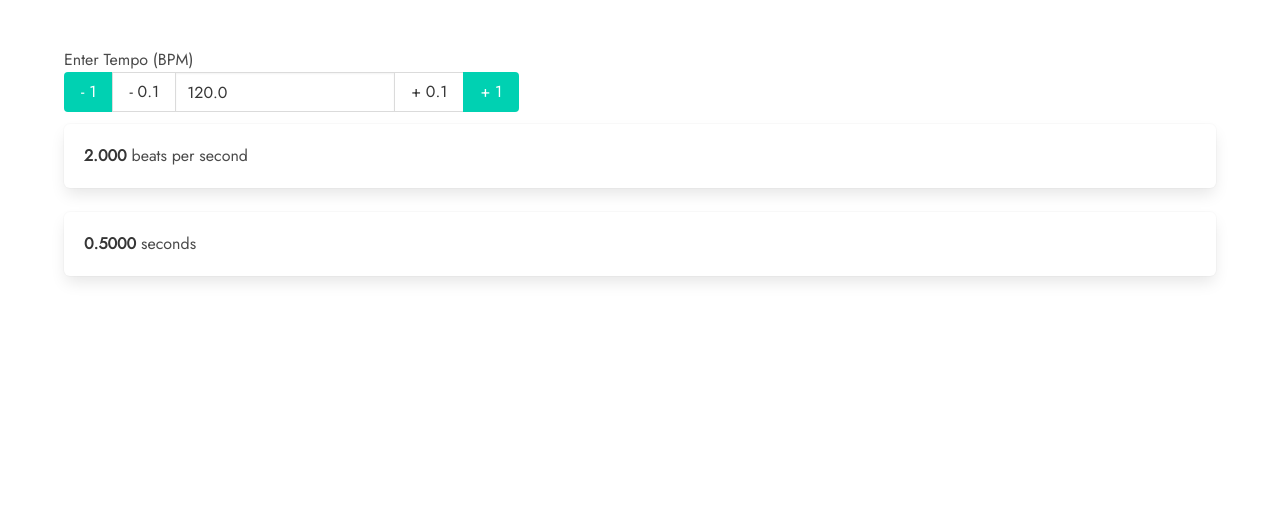
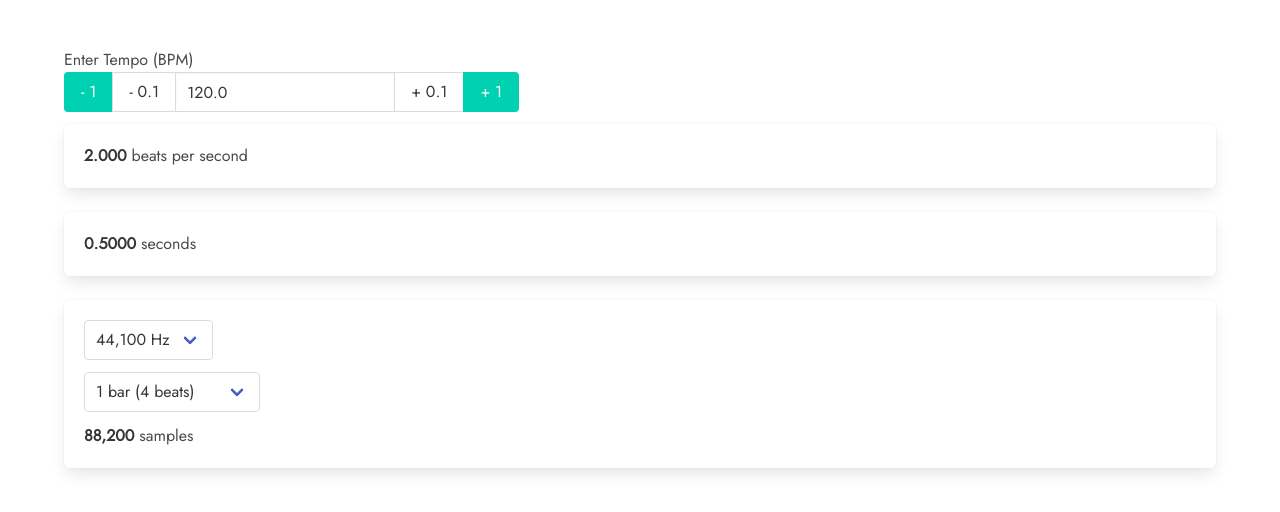
Before and after one commit to ajrussellaudio/rhythmetic, a React (Create React App) app: page / in a window 1280 px wide. Shown: the top 512 px of the page. Built offline with nearby package versions, Linux system fonts and the light colour scheme.

Commit message:
Add length in samples

```diff
--- a/src/App.js
+++ b/src/App.js
@@ -3,6 +3,7 @@ import TempoInput from './components/TempoInput';
 import BeatsPerSecond from './components/BeatsPerSecond';
 import PeriodOfBeat from './components/PeriodOfBeat';
 import './App.sass';
+import LengthInSamples from './components/LengthInSamples';
 
 function App() {
     const [tempo, setTempo] = useState(120);
@@ -13,6 +14,7 @@ function App() {
                 <TempoInput tempo={tempo} setTempo={setTempo} />
                 <BeatsPerSecond tempo={tempo} />
                 <PeriodOfBeat tempo={tempo} />
+                <LengthInSamples tempo={tempo} />
             </div>
         </section>
     );
--- /dev/null
+++ b/src/components/LengthInSamples.jsx
@@ -0,0 +1,75 @@
+import React, { useState } from 'react';
+import lengthInSamples from '../utils/lengthInSamples';
+
+const sampleRates = [44100, 48000];
+
+const beatDivisions = [
+    { value: 1, label: '1/4 note' },
+    { value: 2, label: '1/2 note' },
+    { value: 4, label: '1 bar' },
+    { value: 8, label: '2 bars' },
+];
+
+const LengthInSamples = ({ tempo }) => {
+    const [selectedSampleRate, setSelectedSampleRate] = useState(
+        sampleRates[0]
+    );
+
+    const [selectedBeatDivision, setSelectedBeatDivision] = useState(4);
+
+    const handleSampleRateChange = (event) => {
+        setSelectedSampleRate(event.target.value);
+    };
+
+    const handleBeatDivisionChange = (event) => {
+        setSelectedBeatDivision(event.target.value);
+    };
+
+    return (
+        <div className="box">
+            <div className="field">
+                <div className="control">
+                    <div className="select">
+                        <select
+                            value={selectedSampleRate}
+                            onChange={handleSampleRateChange}
+                        >
+                            {sampleRates.map((sampleRate) => (
+                                <option value={sampleRate} key={sampleRate}>
+                                    {sampleRate.toLocaleString()} Hz
+                                </option>
+                            ))}
+                        </select>
+                    </div>
+                </div>
+            </div>
+            <div className="field">
+                <div className="control">
+                    <div className="select">
+                        <select
+                            value={selectedBeatDivision}
+                            onChange={handleBeatDivisionChange}
+                        >
+                            {beatDivisions.map(({ label, value }) => (
+                                <option value={value} key={value}>
+                                    {label} ({value} beat
+                                    {value === 1 ? '' : 's'})
+                                </option>
+                            ))}
+                        </select>
+                    </div>
+                </div>
+            </div>
+            <strong>
+                {lengthInSamples(
+                    selectedBeatDivision,
+                    tempo,
+                    selectedSampleRate
+                ).toLocaleString(undefined, { maximumFractionDigits: 1 })}
+            </strong>{' '}
+            samples
+        </div>
+    );
+};
+
+export default LengthInSamples;
--- /dev/null
+++ b/src/utils/lengthInSamples.js
@@ -0,0 +1,5 @@
+import periodOfBeat from './periodOfBeat';
+
+export default (beats, bpm, sampleRate) => {
+    return periodOfBeat(bpm) * beats * sampleRate;
+};
```
Also changed, not shown: 1 other file (tests, documents, lock files or other folders).
